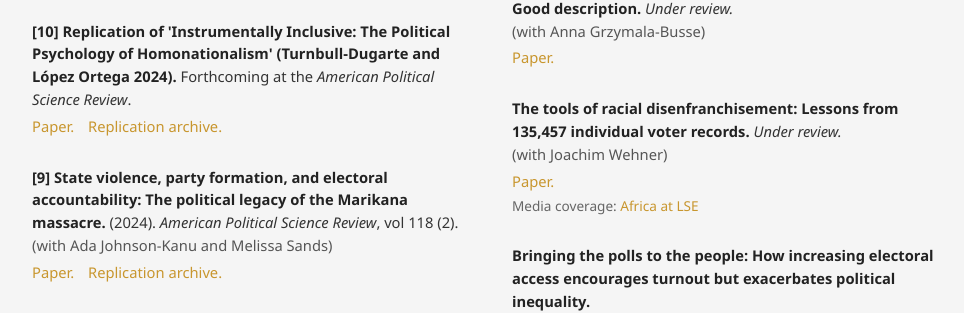
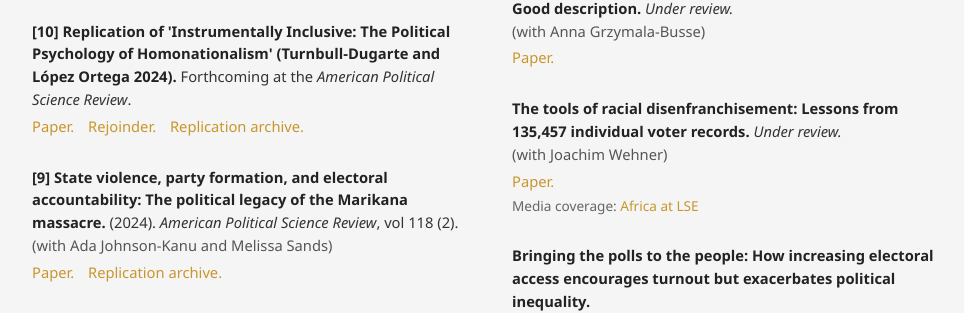
Before and after one commit to ddekadt/ddekadt.github.io, a Jekyll site: the page built from research.md, in a window 1280 px wide. Shown: the part 389-702 px from the top of the page, without its empty margins (152-1116 px from the left). Built offline with Jekyll 4.4.1, drawn with Linux system fonts in a browser that asks for light colours.

Commit message:
Add rejoinder link
Co-Authored-By: Claude Opus 5 (1M context) <noreply@anthropic.com>

```diff
--- a/_data/published.yml
+++ b/_data/published.yml
@@ -14,6 +14,8 @@
   links:
     - text: "Paper."
       url: "https://www.cambridge.org/core/journals/american-political-science-review/article/replication-of-instrumentally-inclusive-the-political-psychology-of-homonationalism-turnbulldugarte-and-lopez-ortega-2024/CBE4AAA8A4175BB85AD2B359EA58EEEE"
+    - text: "Rejoinder."
+      url: "https://github.com/ddekadt/instrumentally_inclusive_replication_public/blob/master/rejoinder/dekadt_rejoinder_still_instrumentally_inclusive.pdf"
     - text: "Replication archive."
       url: "https://github.com/ddekadt/instrumentally_inclusive_replication_public"
 
```
